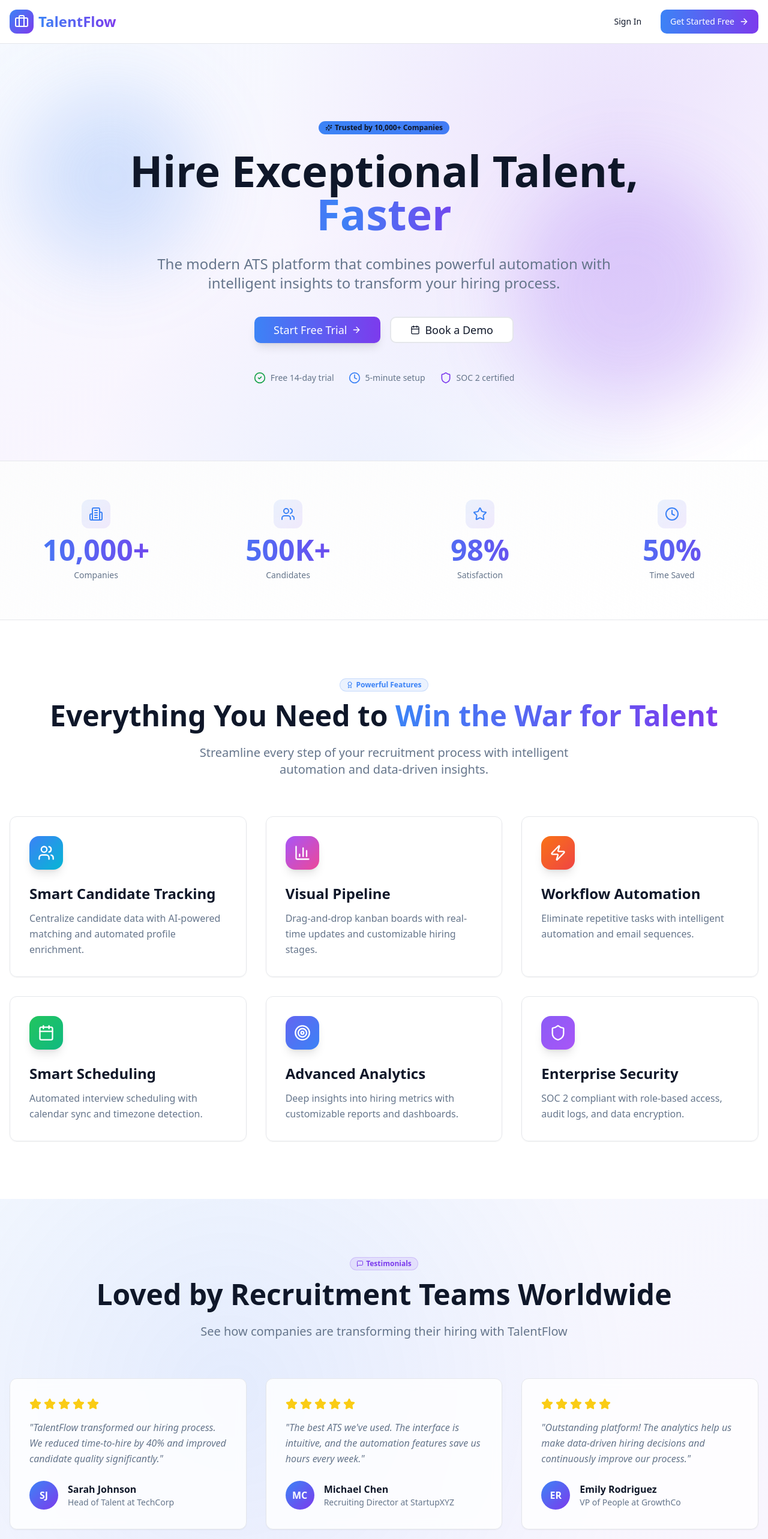
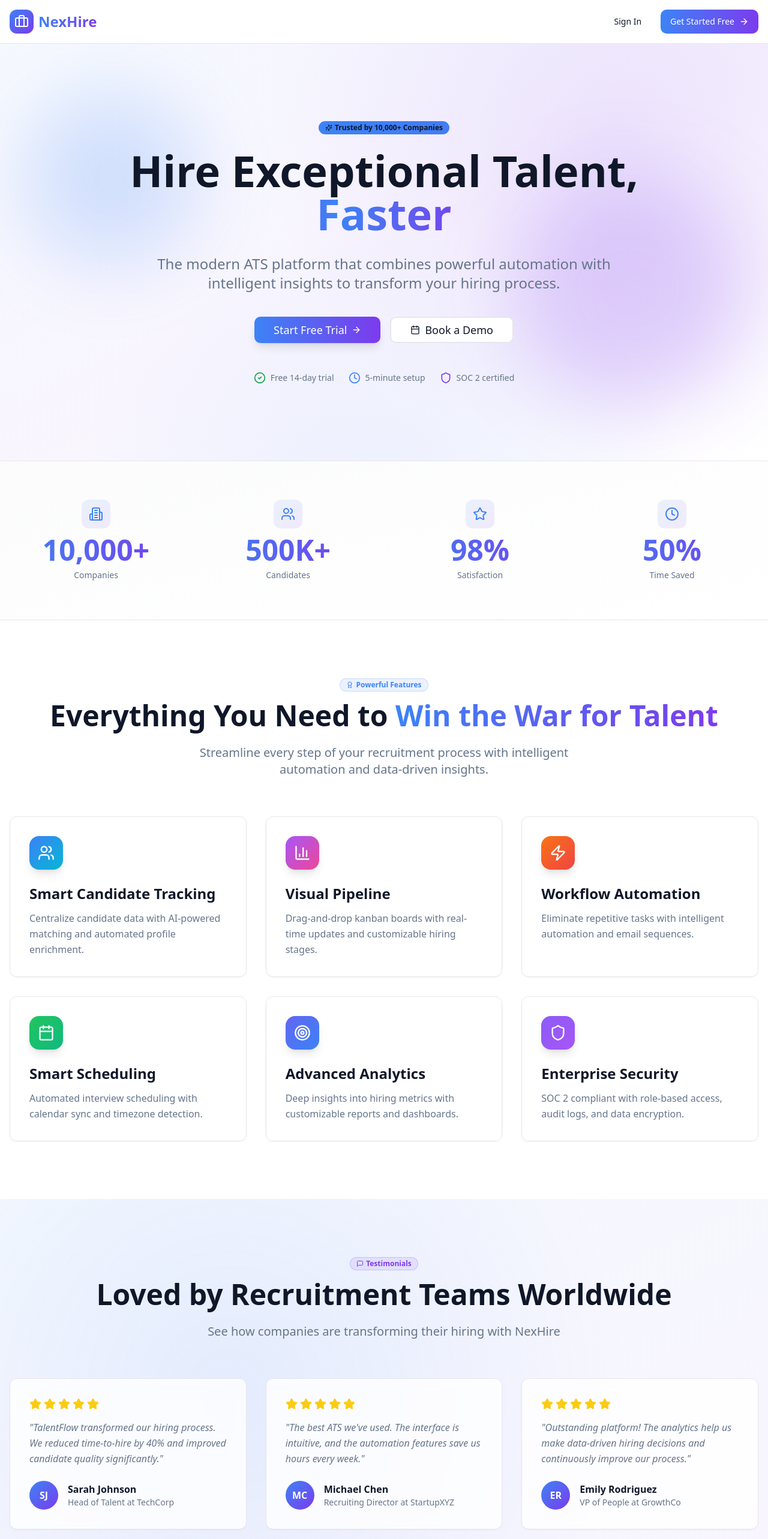
Before and after one commit to starklabsindia77/hirehive-cloud, a React (Vite) app: page / in a window 1280 px wide. Shown: the top 2566 px of the page at 60% size. Built offline with nearby package versions, Linux system fonts and the light colour scheme; the HTML template or start-up script is replaced by a standard one.

Commit message:
Refactor: Change brand identity to NexHire

```diff
--- a/src/pages/Index.tsx
+++ b/src/pages/Index.tsx
@@ -112,7 +112,7 @@ const Index = () => {
                 <Briefcase className="w-6 h-6 text-primary-foreground" />
               </div>
               <span className="text-2xl font-bold bg-gradient-to-r from-primary to-accent bg-clip-text text-transparent">
-                TalentFlow
+                NexHire
               </span>
             </Link>
             <div className="flex items-center gap-4">
@@ -299,7 +299,7 @@ const Index = () => {
               Loved by Recruitment Teams Worldwide
             </h2>
             <p className="text-xl text-muted-foreground max-w-2xl mx-auto">
-              See how companies are transforming their hiring with TalentFlow
+              See how companies are transforming their hiring with NexHire
             </p>
           </div>
 
@@ -360,7 +360,7 @@ const Index = () => {
                 Ready to Transform Your Hiring?
               </h2>
               <p className="text-xl text-muted-foreground mb-8 max-w-2xl mx-auto">
-                Join thousands of companies using TalentFlow to build exceptional teams faster and
+                Join thousands of companies using NexHire to build exceptional teams faster and
                 smarter.
               </p>
               <div className="flex flex-col sm:flex-row gap-4 justify-center">
@@ -401,7 +401,7 @@ const Index = () => {
               </div>
               <div>
                 <span className="text-xl font-bold bg-gradient-to-r from-primary to-accent bg-clip-text text-transparent">
-                  TalentFlow
+                  NexHire
                 </span>
                 <p className="text-xs text-muted-foreground">Modern ATS Platform</p>
               </div>
@@ -418,7 +418,7 @@ const Index = () => {
               </Link>
             </div>
             <p className="text-sm text-muted-foreground">
-              © 2025 TalentFlow. All rights reserved.
+              © 2025 NexHire. All rights reserved.
             </p>
           </div>
         </div>
```
